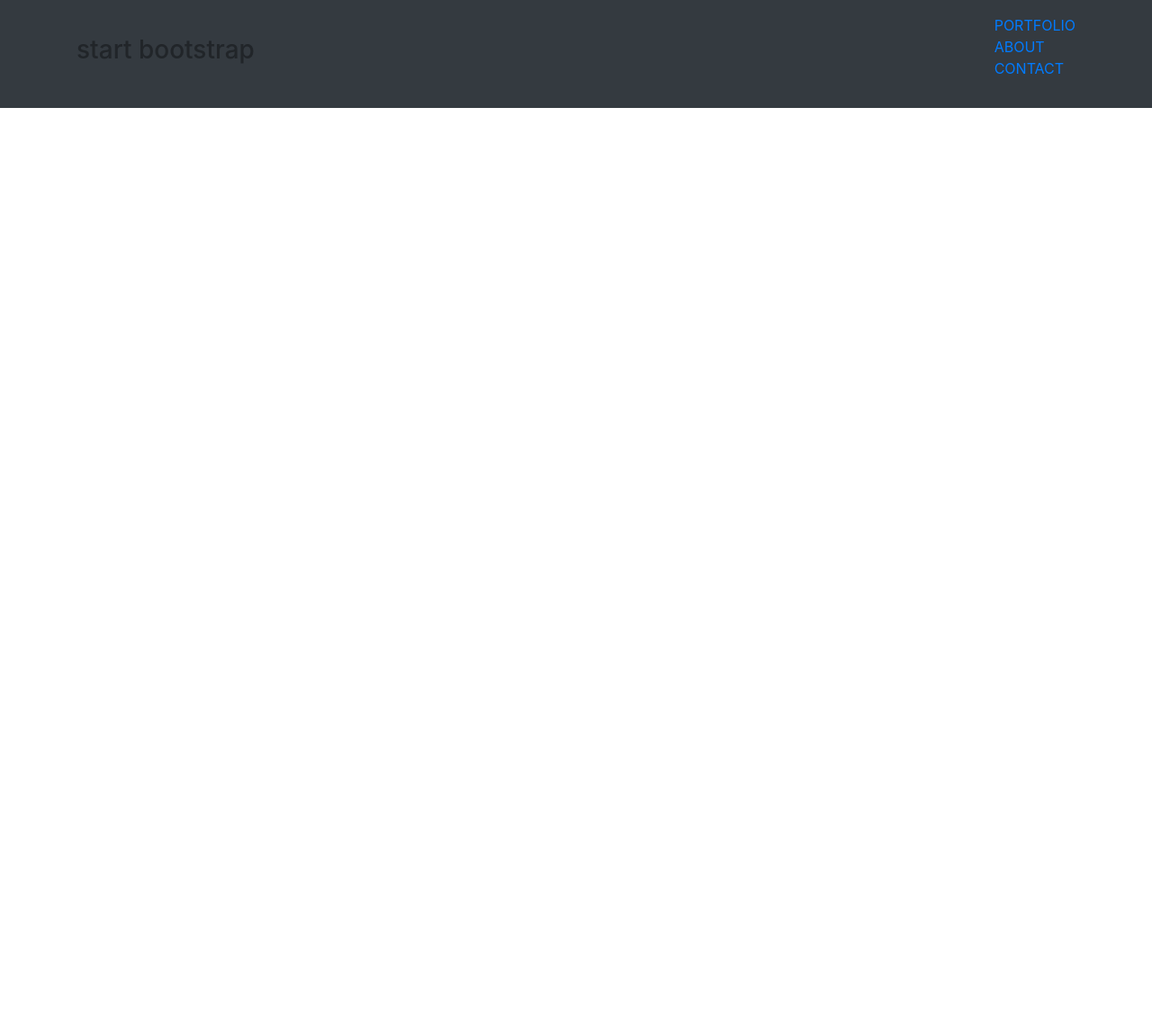
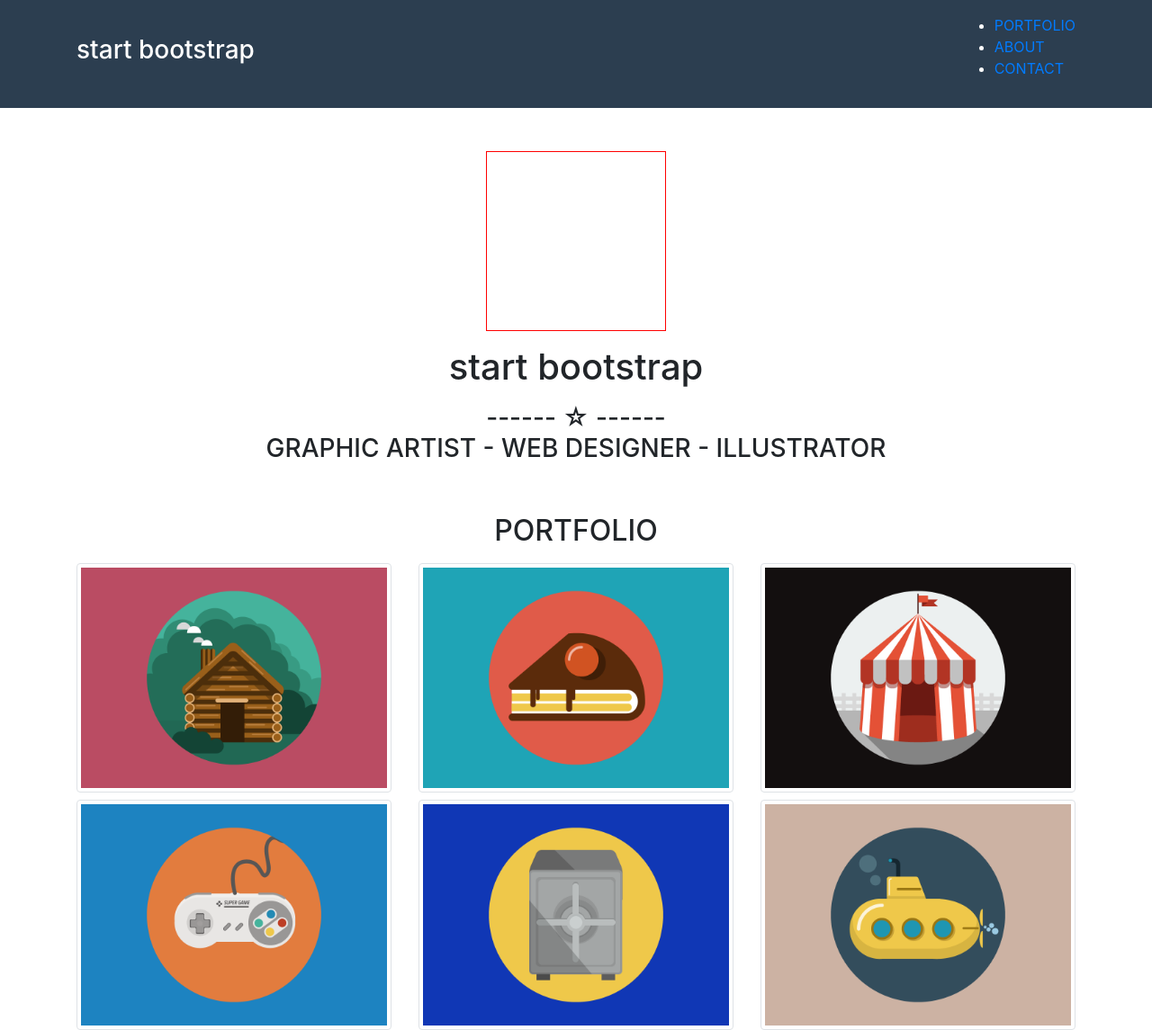
Before and after one commit to StefanoMela/html-css-bootstrap-freelancer, a plain HTML site: page index.html in a window 1280 px wide. Shown: the whole page at 90% size. Before the commit the page ends 800 px from the top, so only its background shows below. Drawn offline with nearby package versions, Linux system fonts and the light colour scheme.

Commit message:
feat: add first two sections

```diff
--- a/css/style.css
+++ b/css/style.css
@@ -1,11 +1,31 @@
+/* #29BC9C
+#3A546D
+ */
+
+ .box {
+
+    height: 200px;
+    width: 200px;
+    border: 1px solid red;
+    margin: 0 auto;
+ }
 
 
-#menu__md__lg>ul {
+#header {
 
-    list-style-type: none;
+    background-color: #2C3E50;
+    color: white;
 }
 
-.menu__links {
+button {
 
-    display: inline-block;
+    background-color: transparent;
+    color: white;
 }
+
+
+.hero {
+
+    background-color: #29BC9C;
+    color: white;
+}
--- a/index.html
+++ b/index.html
@@ -14,13 +14,13 @@
 </head>
 
 <body>
-    <header id="header" class="bg-dark">
+    <header id="header">
         <div class="container">
             <div id="menu__small" class="d-flex justify-content-between d-md-none py-3">
                 <h3>start bootstrap</h3>
                 <button>HAM</button>
             </div>
-            <div id="menu__md__lg" class="d-none d-md-flex justify-content-between align-items-center bg-dark py-3">
+            <div id="menu__md__lg" class="d-none d-md-flex justify-content-between align-items-center py-3">
                 <h3>start bootstrap</h3>
                 <ul>
                     <li><a class="menu__links" href="#portfolio">PORTFOLIO</a></li>
@@ -30,6 +30,42 @@
             </div>
         </div>
     </header>
+    <main id="main">
+        <section id="hero" class="py-5">
+            <!-- <img src="./img/avatar.svg" alt="" class=".img-fluid rounded mx-auto d-block"> -->
+            <div class="container text-center">
+                <div class="box"></div>
+                <h1 class="my-3">start bootstrap</h1>
+                <span class="h3">------ &star; ------</span>
+                <h3>GRAPHIC ARTIST - WEB DESIGNER - ILLUSTRATOR</h3>
+            </div>
+        </section>
+        <section id="portfolio">
+            <div class="container text-center">
+                <h2>PORTFOLIO</h2>
+                <div class="row d-md-flex">
+                    <div class="col-md-6 col-lg-4">
+                        <img src="./img/cabin.png" class="img-thumbnail mt-2" alt="">
+                    </div>
+                    <div class="col-md-6 col-lg-4">
+                        <img src="./img/cake.png" class="img-thumbnail mt-2" alt="">
+                    </div>
+                    <div class="col-md-6 col-lg-4">
+                        <img src="./img/circus.png" class="img-thumbnail mt-2" alt="">
+                    </div>
+                    <div class="col-md-6 col-lg-4">
+                        <img src="./img/game.png" class="img-thumbnail mt-2" alt="">
+                    </div>
+                    <div class="col-md-6 col-lg-4">
+                        <img src="./img/safe.png" class="img-thumbnail mt-2" alt="">
+                    </div>
+                    <div class="col-md-6 col-lg-4">
+                        <img src="./img/submarine.png" class="img-thumbnail mt-2" alt="">
+                    </div>
+                </div>
+            </div>
+        </section>
+    </main>
 </body>
 
 </html>
```
